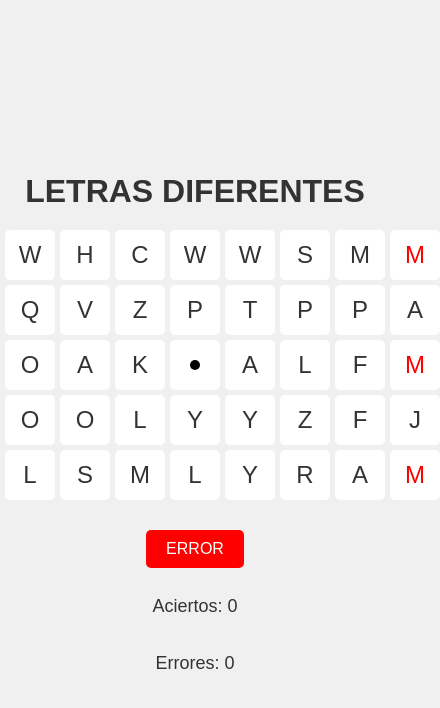
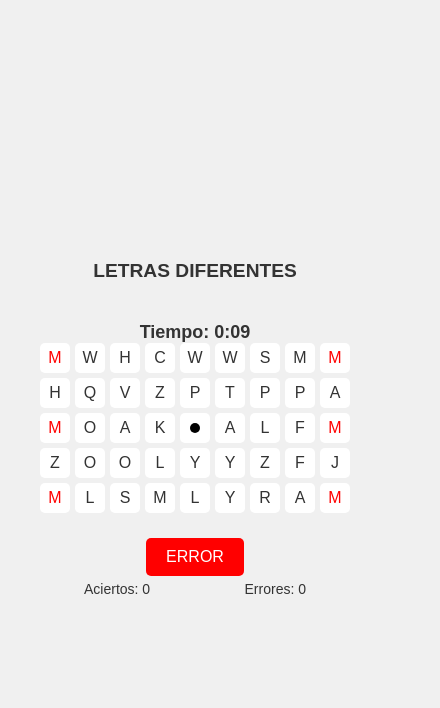
Before and after one commit to BreidysG/Ejercicio28LR, a plain HTML site: page index.html in a window 390 px wide. Both pictures are taken after a click on the button "Iniciar". Shown: the whole page, 440 px wide, since content can reach past the window. Drawn offline with Linux system fonts and the light colour scheme.

Commit message:
Estilos responsivos buenos

```diff
--- a/index.html
+++ b/index.html
@@ -13,12 +13,14 @@
     <label id="label-velocidad" for="velocidad">Velocidad (milisegundos): </label>
     <input type="number" id="velocidad" value="700">
     <button id="start-btn">Iniciar</button>
-
+    <div id="timer" class="hidden">Tiempo: 3:00</div>
     <div id="grid" class="hidden"></div>
 
     <button id="error-btn" class="hidden">ERROR</button>
-    <p id="p1" class="hidden">Aciertos: <span id="aciertos">0</span></p>
-    <p id="p2" class="hidden">Errores: <span id="errores">0</span></p>
+    <div id="containerNumber">
+        <p id="p1" class="hidden">Aciertos: <span id="aciertos">0</span></p>
+        <p id="p2" class="hidden">Errores: <span id="errores">0</span></p>
+    </div>
 
     <script src="script.js"></script>
 </body>
--- a/script.js
+++ b/script.js
@@ -1,4 +1,7 @@
+let timerInterval;
 const letras = "ABCDEFGHIJKLMNOPQRSTUVWXYZ";
+const timerDisplay = document.getElementById("timer");
+let totalTime = 10;
 let aciertos = 0;
 let errores = 0;
 let velocidad = 700;
@@ -7,7 +10,27 @@ let letrasRojas;
 
 document.getElementById('start-btn').addEventListener('click', iniciarEjercicio);
 document.getElementById('error-btn').addEventListener('click', verificarError);
+function startTimer() {
+    clearInterval(timerInterval);
+    let timeLeft = totalTime;
 
+    timerInterval = setInterval(() => {
+        let minutes = Math.floor(timeLeft / 60);
+        let seconds = timeLeft % 60;
+
+        seconds = seconds < 10 ? '0' + seconds : seconds;
+        timerDisplay.innerText = `Tiempo: ${minutes}:${seconds}`;
+
+        if (timeLeft <= 0) {
+            clearInterval(timerInterval);
+            timerDisplay.innerText = "Tiempo: 0:00";
+            alert("Tiempo agotado!");
+            overTime();
+        }
+
+        timeLeft--;
+    }, 1000);
+}
 function iniciarEjercicio() {
     aciertos = 0;
     errores = 0;
@@ -22,8 +45,10 @@ function iniciarEjercicio() {
     document.getElementById("label-velocidad").classList.add("hidden");
     document.getElementById("velocidad").classList.add("hidden");
     document.getElementById("start-btn").classList.add("hidden");
+    timerDisplay.classList.remove("hidden");
+    startTimer();
+    generarGrid();
 
-    generarGrid();
     intervalId = setInterval(cambiarLetras, velocidad);
 }
 
@@ -86,3 +111,8 @@ function verificarError() {
     document.getElementById('aciertos').textContent = aciertos;
     document.getElementById('errores').textContent = errores;
 }
+function overTime(){
+    document.getElementById("grid").classList.add("hidden");
+    document.getElementById("error-btn").classList.add("hidden");
+    document.getElementById("timer").classList.add("hidden");
+}
--- a/styles.css
+++ b/styles.css
@@ -61,7 +61,7 @@ button {
     transition: background-color 0.3s ease, transform 0.3s ease;
 }
 #start-btn, #error-btn {
-    margin: 10px;
+    margin: 5px;
     padding: 10px 20px;
     font-size: 16px;
     cursor: pointer;
@@ -75,6 +75,12 @@ button {
 #error-btn:disabled {
     background-color: gray;
     cursor: not-allowed;
+}
+#timer {
+    font-size: 24px;
+    margin-top: 20px;
+    color: #333;
+    font-weight: bold;
 }
 
 #velocidad {
@@ -114,3 +120,73 @@ button:disabled {
 .hidden {
     display: none !important;
 }
+/* Estilos responsivos */
+@media (max-width: 768px) {
+    h1 {
+        font-size: 1.5rem; /* Disminuir tamaño del encabezado en pantallas más pequeñas */
+    }
+
+    p {
+        font-size: 16px;
+        margin: 0px; /* Disminuir tamaño de fuente de párrafo */
+    }
+
+    #grid {
+        grid-template-columns: repeat(9, 40px); /* Ajustar columnas en la cuadrícula */
+    }
+
+    .cell {
+        width: 40px; /* Reducir el tamaño de las celdas */
+        height: 40px;
+        font-size: 1.2rem; /* Reducir tamaño de fuente de las celdas */
+    }
+
+    #counters {
+        width: 100%; /* Permitir que los contadores ocupen el 100% del ancho */
+        flex-direction: column; /* Cambiar a columna para pantallas pequeñas */
+        align-items: center; /* Centrar los contadores */
+    }
+
+    #controls {
+        flex-direction: column; /* Apilar controles verticalmente */
+        align-items: center; /* Centrar controles */
+    }
+    #containerNumber {
+        width: 222px;
+        display: flex;
+        justify-content: space-between;
+    }
+    #timer {
+        font-size: 20px;
+    }
+}
+
+@media (max-width: 480px) {
+    h1 {
+        font-size: 1.2rem; /* Disminuir aún más el tamaño del encabezado */
+    }
+
+    p {
+        font-size: 14px; /* Disminuir tamaño de fuente de párrafo */
+    }
+
+    button {
+        padding: 8px 16px; /* Ajustar el padding de los botones */
+        font-size: 14px; /* Disminuir tamaño de fuente de los botones */
+    }
+    #grid {
+        grid-template-columns: repeat(9, 30px); /* Ajustar columnas en la cuadrícula */
+    }
+    #counters {
+        width: 100%; /* Mantener el ancho al 100% */
+    }
+
+    .cell {
+        width: 30px; /* Ajustar tamaño de las celdas */
+        height: 30px;
+        font-size: 1rem; /* Disminuir tamaño de fuente de las celdas */
+    }
+    #timer {
+        font-size: 18px;
+    }
+}
```
